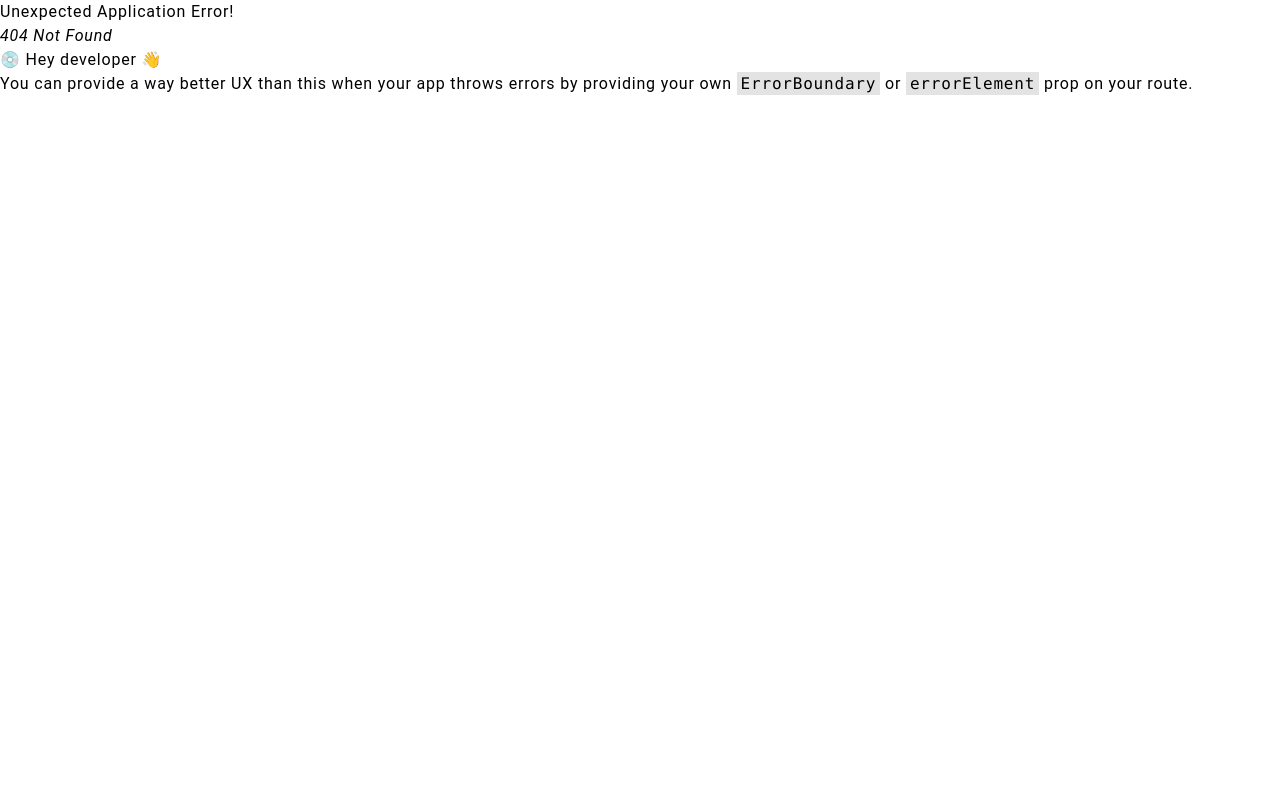
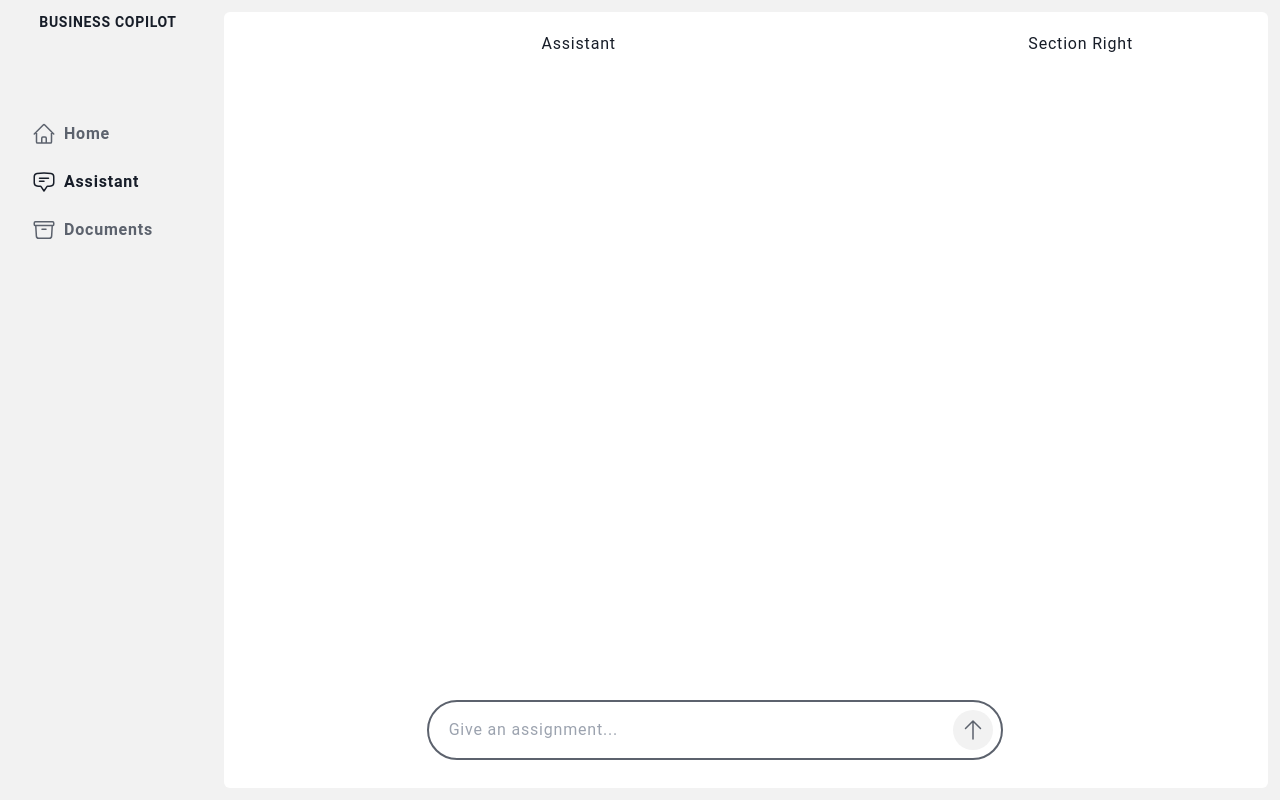
Before and after one commit to zebetul/business-copilot-client, a React (Vite) app: page /assistant in a window 1280 px wide. Before the commit this address had no page. Built offline with nearby package versions, Linux system fonts and the light colour scheme.

Commit message:
Update dependencies and UI labels

```diff
--- a/package.json
+++ b/package.json
@@ -11,6 +11,8 @@
   },
   "dependencies": {
     "@heroicons/react": "^2.1.1",
+    "@tanstack/react-query": "^5.18.1",
+    "@tanstack/react-query-devtools": "^5.18.1",
     "prop-types": "^15.8.1",
     "react": "^18.2.0",
     "react-dom": "^18.2.0",
--- a/src/App.jsx
+++ b/src/App.jsx
@@ -1,10 +1,19 @@
 import { RouterProvider, createBrowserRouter } from "react-router-dom";
+import { QueryClient, QueryClientProvider } from "@tanstack/react-query";
+import { ReactQueryDevtools } from "@tanstack/react-query-devtools";
 import Home from "./pages/home/Home";
-import Chat from "./pages/chat/Chat";
-import Documents, {
-  loader as documentsLoader,
-} from "./pages/documents/Documents";
+import Assistant from "./pages/assistant/Assistant";
+import Documents from "./pages/documents/Documents";
 import AppLayout from "./ui/AppLayout";
+
+const queryClient = new QueryClient({
+  defaultOptions: {
+    queries: {
+      refetchOnWindowFocus: false,
+      staleTime: 1000 * 60 * 10,
+    },
+  },
+});
 
 const router = createBrowserRouter([
   {
@@ -15,20 +24,25 @@ const router = createBrowserRouter([
         element: <Home />,
       },
       {
-        path: "/chat",
-        element: <Chat />,
+        path: "/assistant",
+        element: <Assistant />,
       },
       {
         path: "/documents",
         element: <Documents />,
-        loader: documentsLoader,
       },
     ],
   },
 ]);
 
 function App() {
-  return <RouterProvider router={router} />;
+  return (
+    <QueryClientProvider client={queryClient}>
+      <ReactQueryDevtools />
+
+      <RouterProvider router={router} />
+    </QueryClientProvider>
+  );
 }
 
 export default App;
--- a/src/pages/chat/Chat.jsx
+++ b/src/pages/assistant/Assistant.jsx
@@ -2,7 +2,7 @@ import { useState } from "react";
 import PromptInput from "../../ui/PromptInput";
 import { sendPrompt } from "../../services/apiAssistant";
 
-function Chat() {
+function Assistant() {
   const [userPrompt, setUserPrompt] = useState("");
   const [copilotResponse, setCopilotResponse] = useState("");
 
@@ -24,7 +24,7 @@ function Chat() {
   return (
     <div className="flex flex-row">
       <section className="section_left h-full w-2/3 max-w-2xl">
-        <h1 className="mb-10 text-center">Chat</h1>
+        <h1 className="mb-10 text-center">Assistant</h1>
 
         <p>{copilotResponse}</p>
 
@@ -42,4 +42,4 @@ function Chat() {
   );
 }
 
-export default Chat;
+export default Assistant;
--- a/src/pages/documents/Documents.jsx
+++ b/src/pages/documents/Documents.jsx
@@ -1,26 +1,7 @@
-import { useLoaderData } from "react-router-dom";
-import { getDocuments, uploadDocument } from "../../services/apiDocuments";
-import DocumentRow from "../../ui/DocumentRow";
+import { uploadDocument } from "../../services/apiDocuments";
+import DocumentsTable from "../../ui/DocumentsTable";
 
 function Documents() {
-  // const documents = useLoaderData();
-  const documents = [
-    {
-      id: 1,
-      title: "Document 1",
-      description: "This is the first document.",
-      type: "pdf",
-    },
-    {
-      id: 2,
-      title: "Document 2",
-      description: "This is the second document.",
-      type: "pdf",
-    },
-  ];
-
-  console.log(documents);
-
   const handleDocumentUpload = async (event) => {
     const file = event.target.files[0];
 
@@ -50,20 +31,9 @@ function Documents() {
         onChange={(event) => handleDocumentUpload(event)}
       />
 
-      <div className="documents_container flex flex-col gap-5">
-        {documents.map((document) => (
-          <DocumentRow key={document.id} document={document} />
-        ))}
-      </div>
+      <DocumentsTable />
     </>
   );
 }
 
-export async function loader() {
-  // const documents = await getDocuments();
-  // return documents;
-
-  return "This is a placeholder for the documents.";
-}
-
 export default Documents;
--- a/src/services/apiAssistant.js
+++ b/src/services/apiAssistant.js
@@ -3,7 +3,7 @@ import { API_URL } from "../config/config.js";
 // /chat
 export async function sendPrompt(prompt) {
   try {
-    const response = await fetch(`${API_URL}/chat`, {
+    const response = await fetch(`${API_URL}/assistant`, {
       method: "POST",
       credentials: "include",
       headers: {
--- a/src/services/apiDocuments.js
+++ b/src/services/apiDocuments.js
@@ -12,10 +12,6 @@ export async function uploadDocument(file) {
       credentials: "include",
     });
 
-    if (!response.ok) {
-      throw new Error("Failed uploading the document");
-    }
-
     const data = await response.json();
 
     return data;
@@ -26,25 +22,27 @@ export async function uploadDocument(file) {
 }
 
 export async function getDocuments() {
-  const response = await fetch(`${API_URL}/documents`);
+  try {
+    const response = await fetch(`${API_URL}/documents`);
 
-  if (!response.ok) {
+    const data = await response.json();
+
+    return data;
+  } catch (error) {
+    console.error(error);
     throw new Error("Failed fetching the documents");
   }
-
-  const { data } = await response.json();
-
-  return data;
 }
 
 export async function getDocument(id) {
-  const response = await fetch(`${API_URL}/documents/${id}`);
+  try {
+    const response = await fetch(`${API_URL}/documents/${id}`);
 
-  if (!response.ok) {
+    const data = await response.json();
+
+    return data;
+  } catch (error) {
+    console.error(error);
     throw new Error("Failed fetching the document");
   }
-
-  const { data } = await response.json();
-
-  return data;
 }
--- /dev/null
+++ b/src/ui/DocumentsTable.jsx
@@ -0,0 +1,28 @@
+import { useQuery } from "@tanstack/react-query";
+import DocumentRow from "./DocumentRow";
+import { getDocuments } from "../services/apiDocuments";
+
+function DocumentsTable() {
+  const {
+    isLoading,
+    data: documents,
+    error,
+  } = useQuery({
+    queryKey: ["documents"],
+    queryFn: getDocuments,
+  });
+
+  if (isLoading) return <p>Loading...</p>;
+
+  if (error) return <p>Error: {error.message}</p>;
+
+  return (
+    <div className="documents_container flex flex-col gap-5">
+      {documents.map((document) => (
+        <DocumentRow key={document.id} document={document} />
+      ))}
+    </div>
+  );
+}
+
+export default DocumentsTable;
--- a/src/ui/MainNav.jsx
+++ b/src/ui/MainNav.jsx
@@ -18,10 +18,10 @@ function MainNav() {
         </li>
 
         <li>
-          <NavLink to="/chat">
+          <NavLink to="/assistant">
             <ChatBubbleBottomCenterTextIcon className="h-6 w-6" />
 
-            <span className="ml-2">Chat</span>
+            <span className="ml-2">Assistant</span>
           </NavLink>
         </li>
 
```
Also changed, not shown: 1 other file (tests, documents, lock files or other folders).
